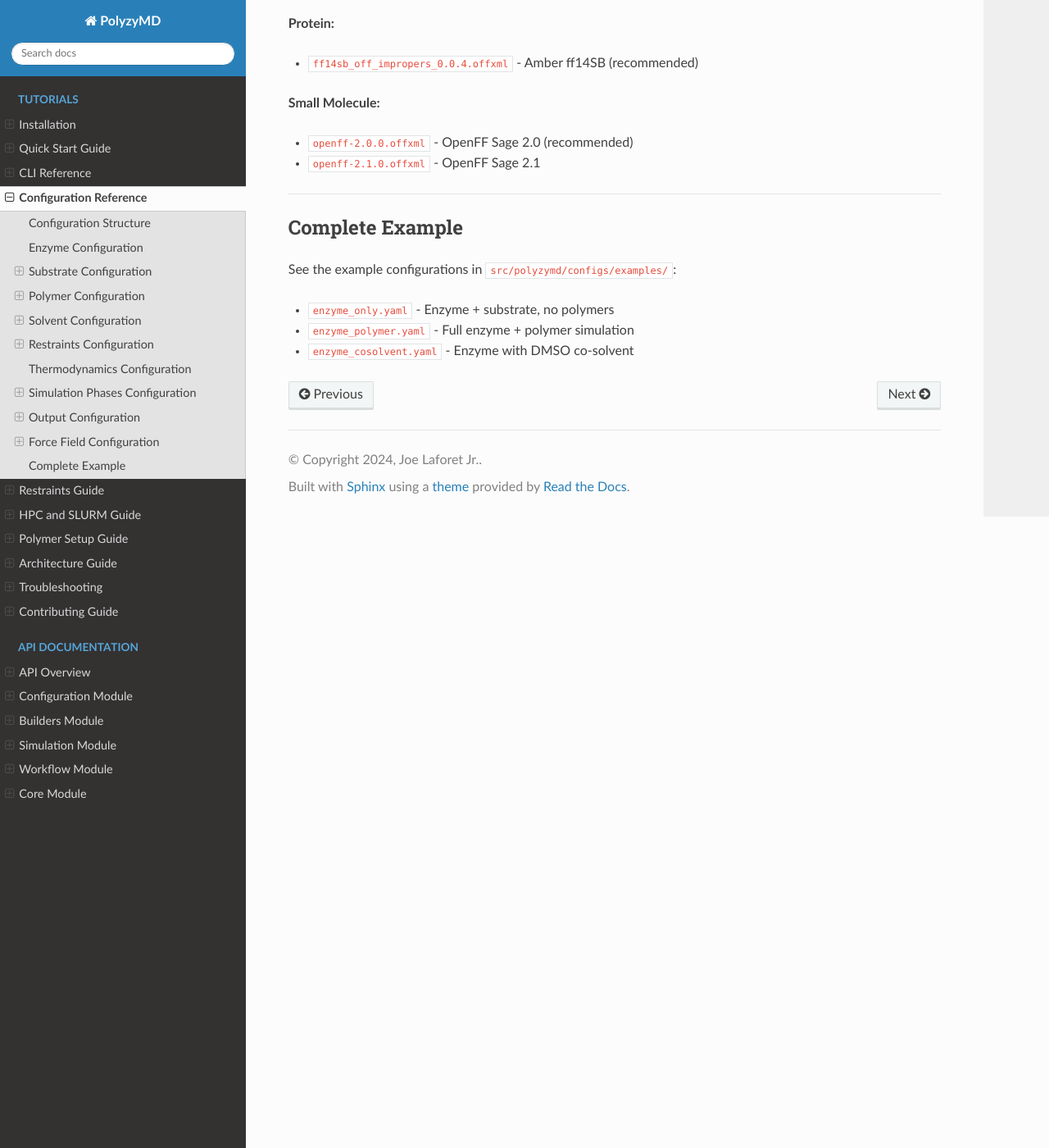
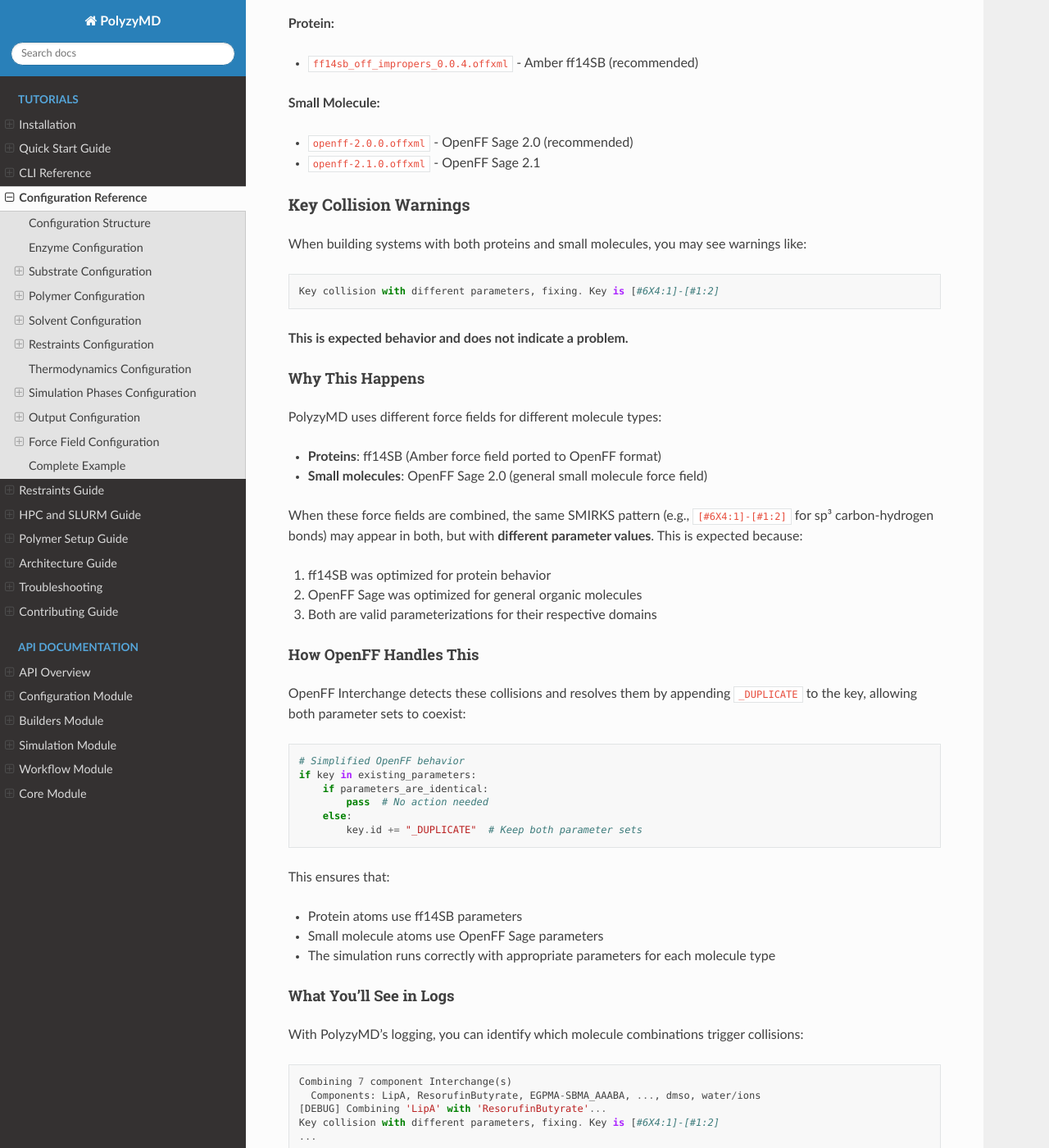
Before and after one commit to joelaforet/polyzymd, a Sphinx documentation site: the page built from docs/source/tutorials/configuration.md, in a window 1280 px wide and 1400 px high, scrolled down 12235 px. Shown: the whole window at 82% size. Built offline with Sphinx 7.4.7 and the Read the Docs theme 3.1.0, drawn with Linux system fonts in a browser that asks for light colours; some of the changed text lies outside the part shown.

Commit message:
Add logging for Interchange combination and document key collisions
- Add detailed logging during Interchange.combine() to track which
  molecule types are being combined (helps diagnose key collisions)
- Add docstring note explaining key collision behavior in batched method
- Document key collision warnings in configuration.md with explanation
  of why they occur and link to OpenFF Sharp Edges documentation

````diff
--- a/docs/source/tutorials/configuration.md
+++ b/docs/source/tutorials/configuration.md
@@ -550,6 +550,65 @@
 - `openff-2.0.0.offxml` - OpenFF Sage 2.0 (recommended)
 - `openff-2.1.0.offxml` - OpenFF Sage 2.1
 
+### Key Collision Warnings
+
+When building systems with both proteins and small molecules, you may see warnings like:
+
+```
+Key collision with different parameters, fixing. Key is [#6X4:1]-[#1:2]
+```
+
+**This is expected behavior and does not indicate a problem.**
+
+#### Why This Happens
+
+PolyzyMD uses different force fields for different molecule types:
+- **Proteins**: ff14SB (Amber force field ported to OpenFF format)
+- **Small molecules**: OpenFF Sage 2.0 (general small molecule force field)
+
+When these force fields are combined, the same SMIRKS pattern (e.g., `[#6X4:1]-[#1:2]` for sp³ carbon-hydrogen bonds) may appear in both, but with **different parameter values**. This is expected because:
+
+1. ff14SB was optimized for protein behavior
+2. OpenFF Sage was optimized for general organic molecules
+3. Both are valid parameterizations for their respective domains
+
+#### How OpenFF Handles This
+
+OpenFF Interchange detects these collisions and resolves them by appending `_DUPLICATE` to the key, allowing both parameter sets to coexist:
+
+```python
+# Simplified OpenFF behavior
+if key in existing_parameters:
+    if parameters_are_identical:
+        pass  # No action needed
+    else:
+        key.id += "_DUPLICATE"  # Keep both parameter sets
+```
+
+This ensures that:
+- Protein atoms use ff14SB parameters
+- Small molecule atoms use OpenFF Sage parameters
+- The simulation runs correctly with appropriate parameters for each molecule type
+
+#### What You'll See in Logs
+
+With PolyzyMD's logging, you can identify which molecule combinations trigger collisions:
+
+```
+Combining 7 component Interchange(s)
+  Components: LipA, ResorufinButyrate, EGPMA-SBMA_AAABA, ..., dmso, water/ions
+[DEBUG] Combining 'LipA' with 'ResorufinButyrate'...
+Key collision with different parameters, fixing. Key is [#6X4:1]-[#1:2]
+...
+```
+
+Collisions typically occur when combining protein Interchanges (using ff14SB) with small molecule Interchanges (using OpenFF Sage).
+
+#### Further Reading
+
+For more details on this behavior, see the OpenFF Interchange documentation:
+- [Sharp Edges: Combining Interchanges](https://docs.openforcefield.org/projects/interchange/en/stable/using/edges.html)
+
 ---
 
 ## Complete Example
````
Also changed, not shown: 1 other file.
